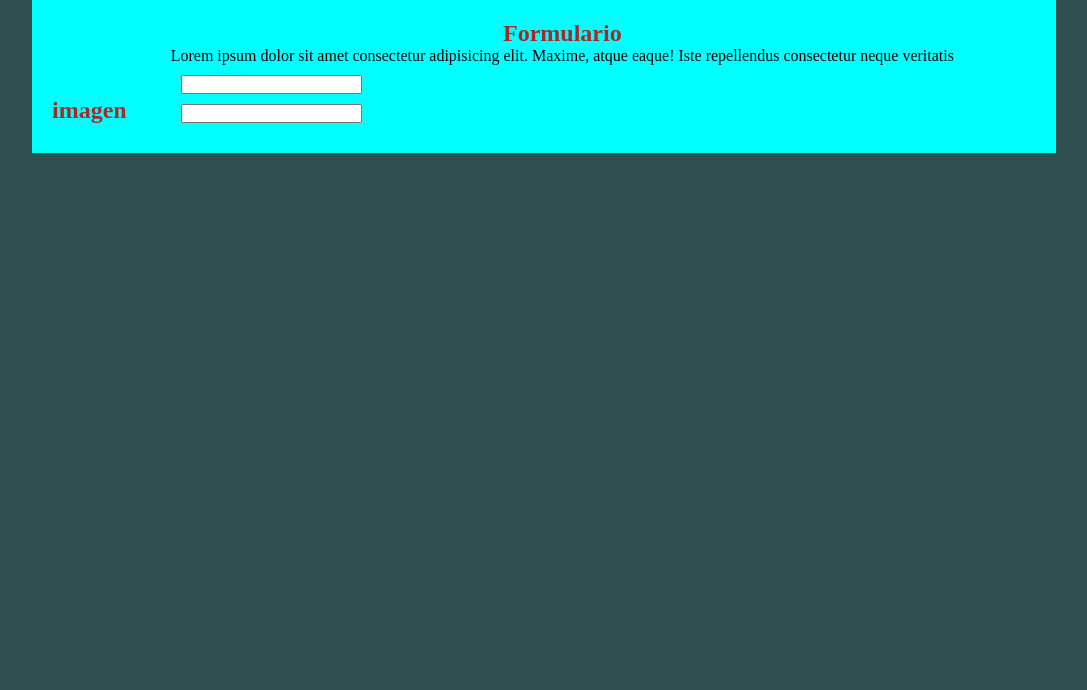
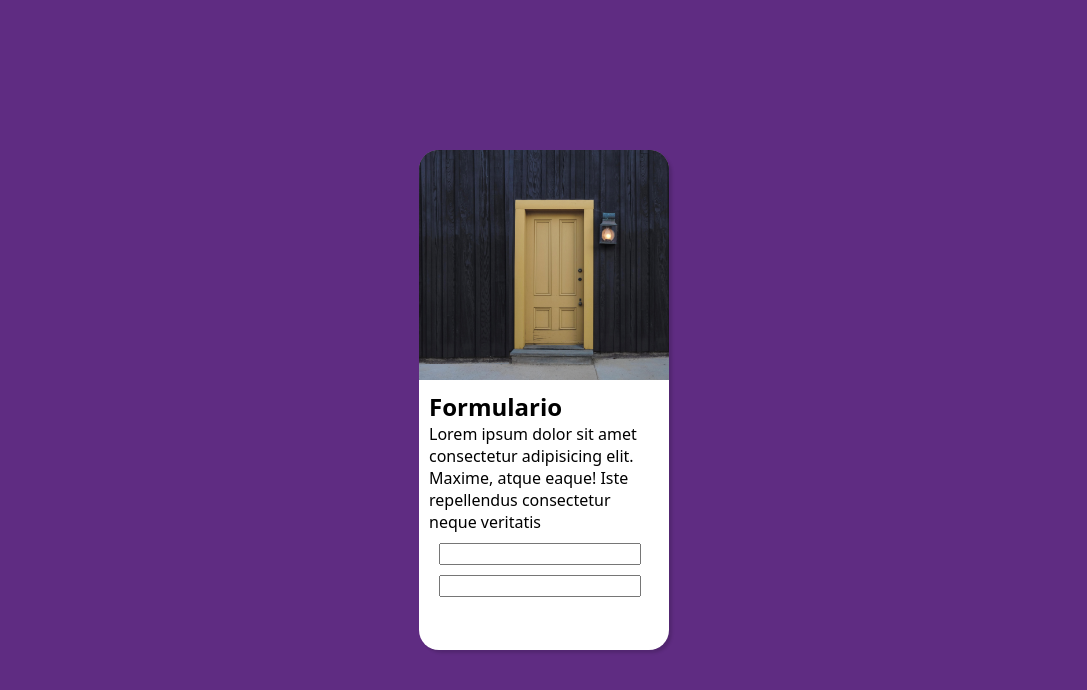
Before and after one commit to AleirSanches/projeto_login, a plain HTML site: page index.html in a window 1280 px wide. Shown: the whole page, without its empty margins (96-1183 px from the left). Drawn offline with Linux system fonts and the light colour scheme.

Commit message:
organizando as Divs

```diff
--- a/estilos/style.css
+++ b/estilos/style.css
@@ -3,29 +3,44 @@
 *{
     padding: 0px;
     margin: 0px;
+    font-family: system-ui, -apple-system, BlinkMacSystemFont, 'Segoe UI', Roboto, Oxygen, Ubuntu, Cantarell, 'Open Sans', 'Helvetica Neue', sans-serif;
 }
 
 body, html{
     width: 100vw;
     height: 100vh;
-    background-color: darkslategrey;
+    background-color: #5f2c82;
 }
 
 h1{
-    color: brown;
+    color: black;
 }
 
-main{
-    width: 80vw;
-    background-color: aqua;
-    margin: auto;
+article#login{
+    width: 250px;
+    height: 500px;
+    position: absolute;
+    top:50%;
+    left:50%;
+    transform: translate(-50%,-50%);
+    background-color: white;
+    border-radius: 20px;
+    box-shadow: 3px 3px 3px rgba(0, 0, 0, 0.137);
+    overflow: hidden;
+
 
 }
 
-div{
-    display: inline-block;
-    text-align: center;
-    padding:20px ;
+div#imagen{
+    height: 230px;
+    background: black url(../imagens/pexels-pixabay-277559\ \(1\).jpg) no-repeat;
+    background-position: bottom left;
+    background-size: cover;
+
+}
+
+div#form{
+    padding: 10px;
 }
 
 input{
--- a/index.html
+++ b/index.html
@@ -9,9 +9,9 @@
 </head>
 <body>
     <main>
-        <article >
+        <article id="login">
             <div id="imagen">
-                <h1>imagen</h1>
+
 
             </div>
             <div id="form">
```
